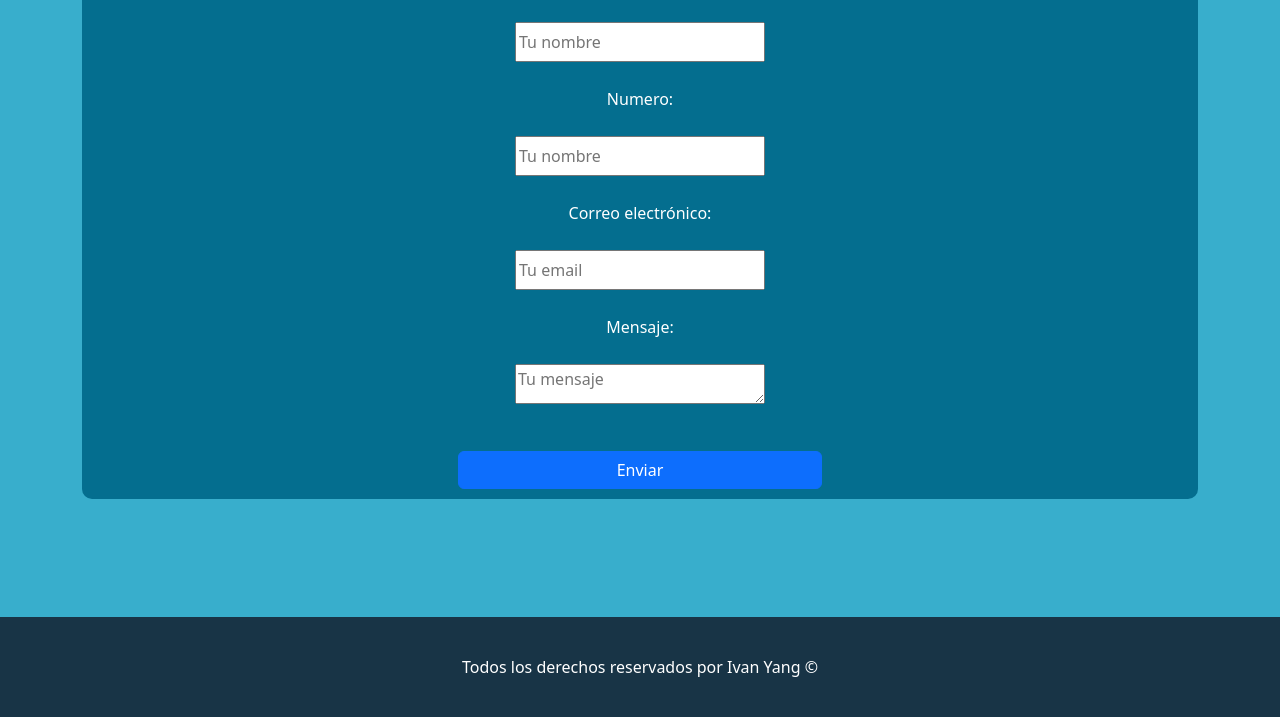
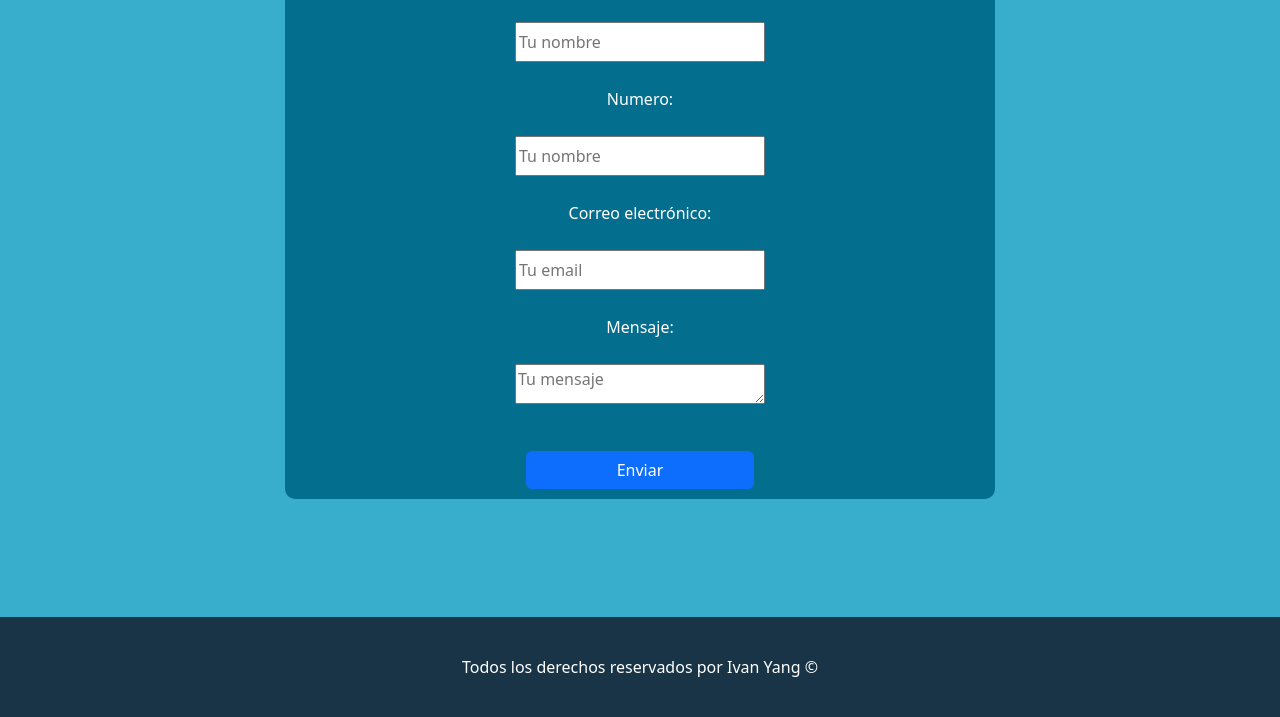
Before and after one commit to Ivan-Yang25/pre-Entrega3-Yang, a plain HTML site: page HTML/contact.html in a window 1280 px wide. Shown: the part 283-1000 px from the top of the page. Drawn offline with nearby package versions, Linux system fonts and the light colour scheme.

Commit message:
Finalizado

```diff
--- a/HTML/contact.html
+++ b/HTML/contact.html
@@ -38,7 +38,7 @@
     <!-- Inicio del main -->
     <main class="main container">
         <section class="main__section">
-            <article class="section__article col-sm-12 row">
+            <article class="section__article row">
 
                 <h2 class="article__titulo col-md-12 col-sm-12 m-0">
                     Contacto con nosotros
```
